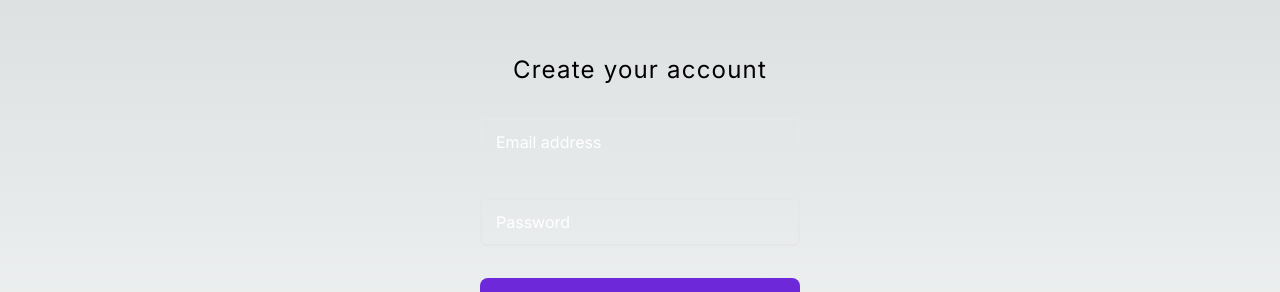
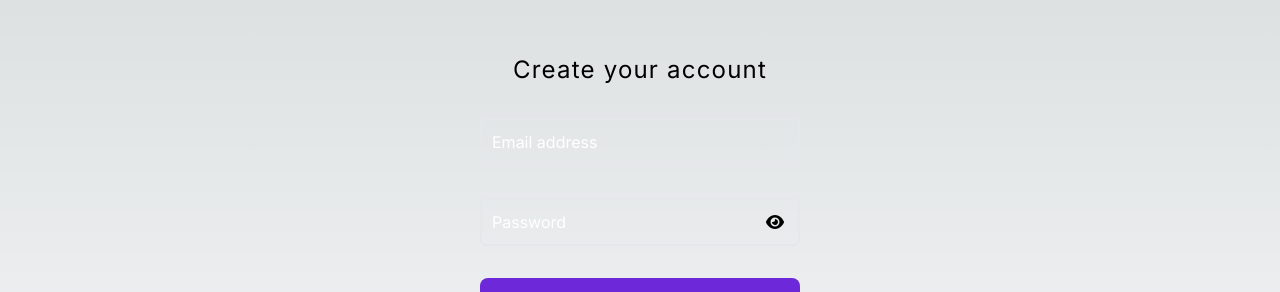
Before and after one commit to Aayushi-Agrwal/OccasionOwlFullStack, a Next.js app in the folder client/: page /signup in a window 1280 px wide. Shown: the part 130-422 px from the top of the page. Built offline with nearby package versions, Linux system fonts and the light colour scheme.

Commit message:
feat: add input component

```diff
--- a/client/app/(routes)/signup/page.tsx
+++ b/client/app/(routes)/signup/page.tsx
@@ -1,7 +1,7 @@
-import SignupFlow from "@/app/features/signup/components/signupform";
 import Link from "next/link";
 import { FontAwesomeIcon } from "@fortawesome/react-fontawesome";
 import { faGoogle } from "@fortawesome/free-brands-svg-icons";
+import { InputField, InputFieldPassword } from "@/app/components/Input";
 
 export default function Signup() {
   return (
@@ -10,35 +10,23 @@ export default function Signup() {
         <h1 className="text-2xl tracking-wider pb-8">Create your account</h1>
         <form className="flex flex-col gap-8 items-center justify-center">
           <div className="relative group">
-            <input
+            <InputField
               id="email"
               name="email"
+              label="Email address"
               type="email"
-              required
-              className="bg-inherit border-2 h-12 rounded-md w-[20rem] px-4 text-sm peer"
+              htmlFor="email"
             />
-            <label
-              htmlFor="email"
-              className="transform text-white transition-all absolute top-0 left-0 h-full flex items-center pl-4 text-md group-focus-within:text-sm peer- peer-valid:text-sm group-focus-within:h-1/2 peer-valid:h-1/2 group-focus-within:-translate-y-full peer-valid:-translate-y-full group-focus-within:pl-2 peer-valid:pl-0"
-            >
-              Email address
-            </label>
           </div>
 
           <div className="relative group">
-            <input
+            <InputFieldPassword
               id="password"
               name="password"
+              label="Password"
               type="password"
-              required
-              className="bg-inherit border-2 h-12 rounded-md w-[20rem] px-4 text-sm peer"
+              htmlFor="password"
             />
-            <label
-              htmlFor="password"
-              className="transform text-white transition-all absolute top-0 left-0 h-full flex items-center pl-4 text-md group-focus-within:text-sm peer-valid:text-sm group-focus-within:h-1/2 peer-valid:h-1/2 group-focus-within:-translate-y-full peer-valid:-translate-y-full group-focus-within:pl-2 peer-valid:pl-2"
-            >
-              Password
-            </label>
           </div>
           <button
             className="h-12 w-full flex text-lg bg-violet-700 px-16 py-2 justify-center rounded-lg items-center transition hover:translate-y-0.5 cursor-pointer"
--- /dev/null
+++ b/client/app/components/Input.tsx
@@ -0,0 +1,64 @@
+"use client";
+
+import { FontAwesomeIcon } from "@fortawesome/react-fontawesome";
+import { faEye, faEyeSlash } from "@fortawesome/free-solid-svg-icons";
+import { useState } from "react";
+
+interface IInput {
+  label: string;
+  id: string;
+  name: string;
+  type: string;
+  htmlFor: string;
+}
+
+export const InputField: React.FC<IInput> = ({ id, name }) => {
+  return (
+    <>
+      <div className="relative">
+        <input
+          name={name}
+          type="text"
+          id={id}
+          required
+          className="block bg-inherit border-2 h-12 rounded-md w-[20rem] px-4 text-sm peer"
+          placeholder=" "
+        />
+        <label
+          htmlFor={id}
+          className="absolute text-md text-white duration-300 transform -translate-y-4 scale-75 top-2 z-10 origin-[0] dark:bg-black px-2 peer-focus:px-2 peer-placeholder-shown:scale-100 peer-placeholder-shown:-translate-y-1/2 peer-placeholder-shown:top-1/2 peer-focus:top-2 peer-focus:scale-75 peer-focus:-translate-y-4 start-1 rtl:peer-focus:translate-x-1/4 rtl:peer-focus:left-auto"
+        >
+          Email address
+        </label>
+      </div>
+    </>
+  );
+};
+
+export const InputFieldPassword: React.FC<IInput> = ({ label }) => {
+  const [showPassword, setShowPassword] = useState<boolean>(false);
+  return (
+    <div className="flex">
+      <input
+        id="password"
+        name="password"
+        type={showPassword ? "text" : "password"}
+        required
+        className="block bg-inherit border-2 h-12 rounded-md w-[20rem] pl-4 pr-12 text-sm peer"
+        placeholder=" "
+      />
+      <button
+        className="bg-inherit absolute h-full hover:scale-110 flex justify-center items-center px-4 py-1 right-0"
+        onClick={() => setShowPassword(!showPassword)}
+      >
+        <FontAwesomeIcon icon={showPassword ? faEyeSlash : faEye} />
+      </button>
+      <label
+        htmlFor="password"
+        className="absolute text-md text-white duration-300 transform -translate-y-4 scale-75 top-2 z-10 origin-[0] dark:bg-black px-2 peer-focus:px-2 peer-placeholder-shown:scale-100 peer-placeholder-shown:-translate-y-1/2 peer-placeholder-shown:top-1/2 peer-focus:top-2 peer-focus:scale-75 peer-focus:-translate-y-4 start-1 rtl:peer-focus:translate-x-1/4 rtl:peer-focus:left-auto"
+      >
+        {label}
+      </label>
+    </div>
+  );
+};
```
